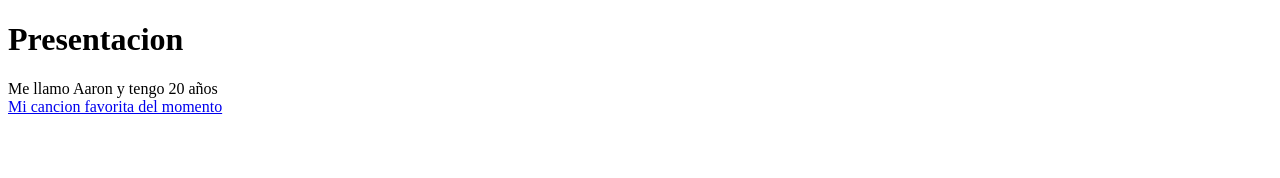
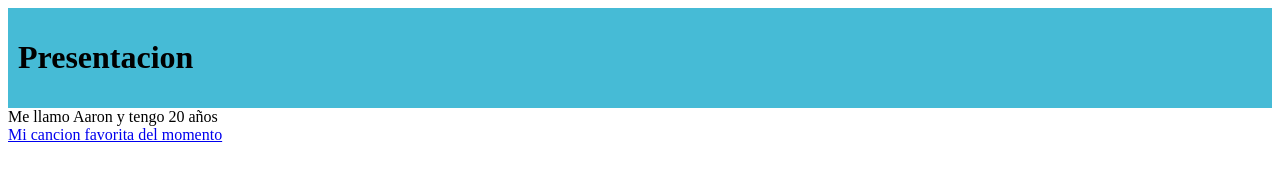
Before and after one commit to AaronDMcreator/Repo2, a plain HTML site: page index.html in a window 1280 px wide. Drawn offline with Linux system fonts and the light colour scheme.

Commit message:
Se agrego con exito los estilos a header

```diff
--- a/index.html
+++ b/index.html
@@ -17,5 +17,14 @@
         <a href="https://www.youtube.com/watch?v=Nk8C9FdCdJQ&list=RDMMNk8C9FdCdJQ&start_radio=1" target="_blank">Mi cancion favorita del momento</a>
     </nav>
 
+<style type="text/css">
+    header{
+        background-color: rgb(70, 187, 214);
+        padding: 10px;
+    }
+
+
+</style>
+
 </body>
 </html>
```
